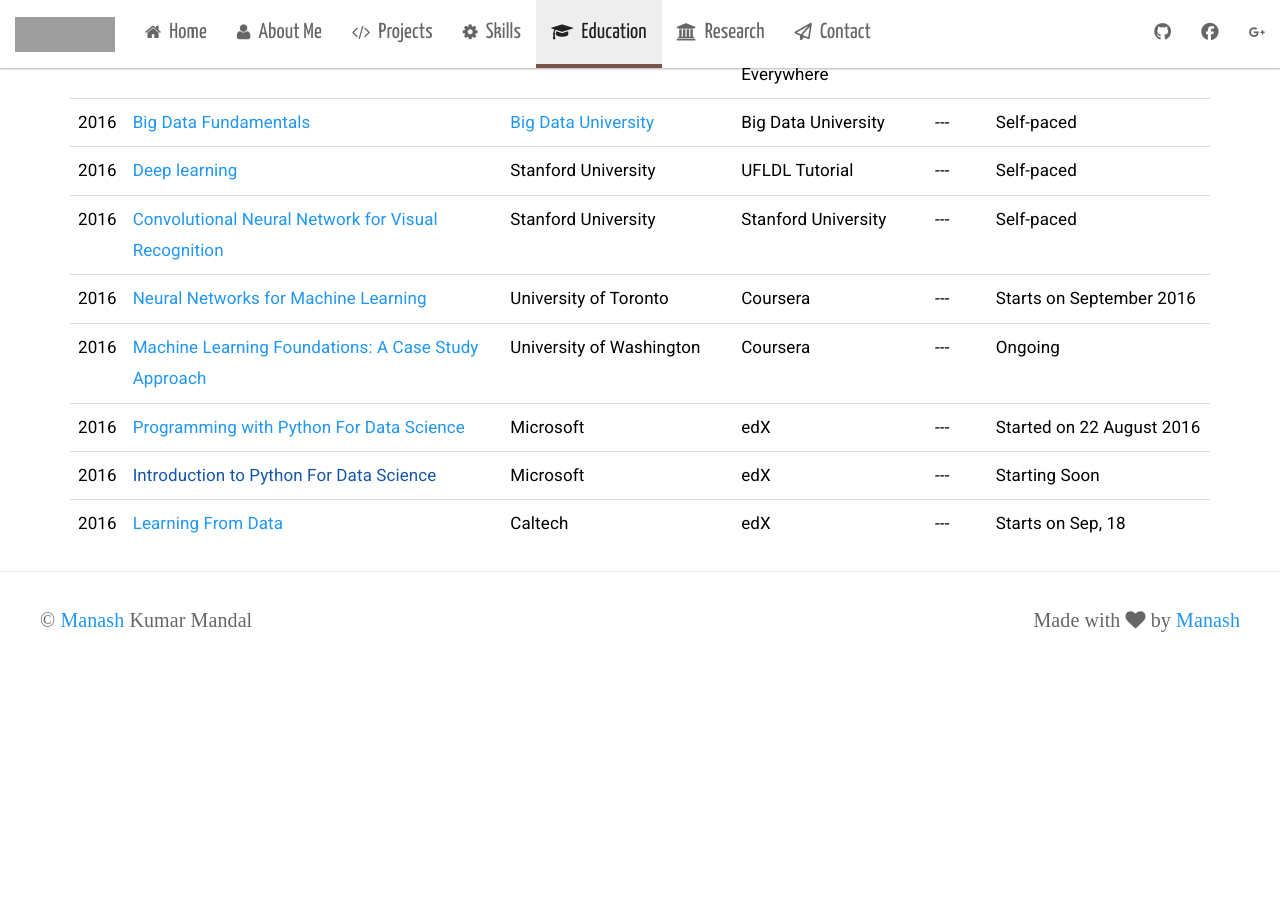
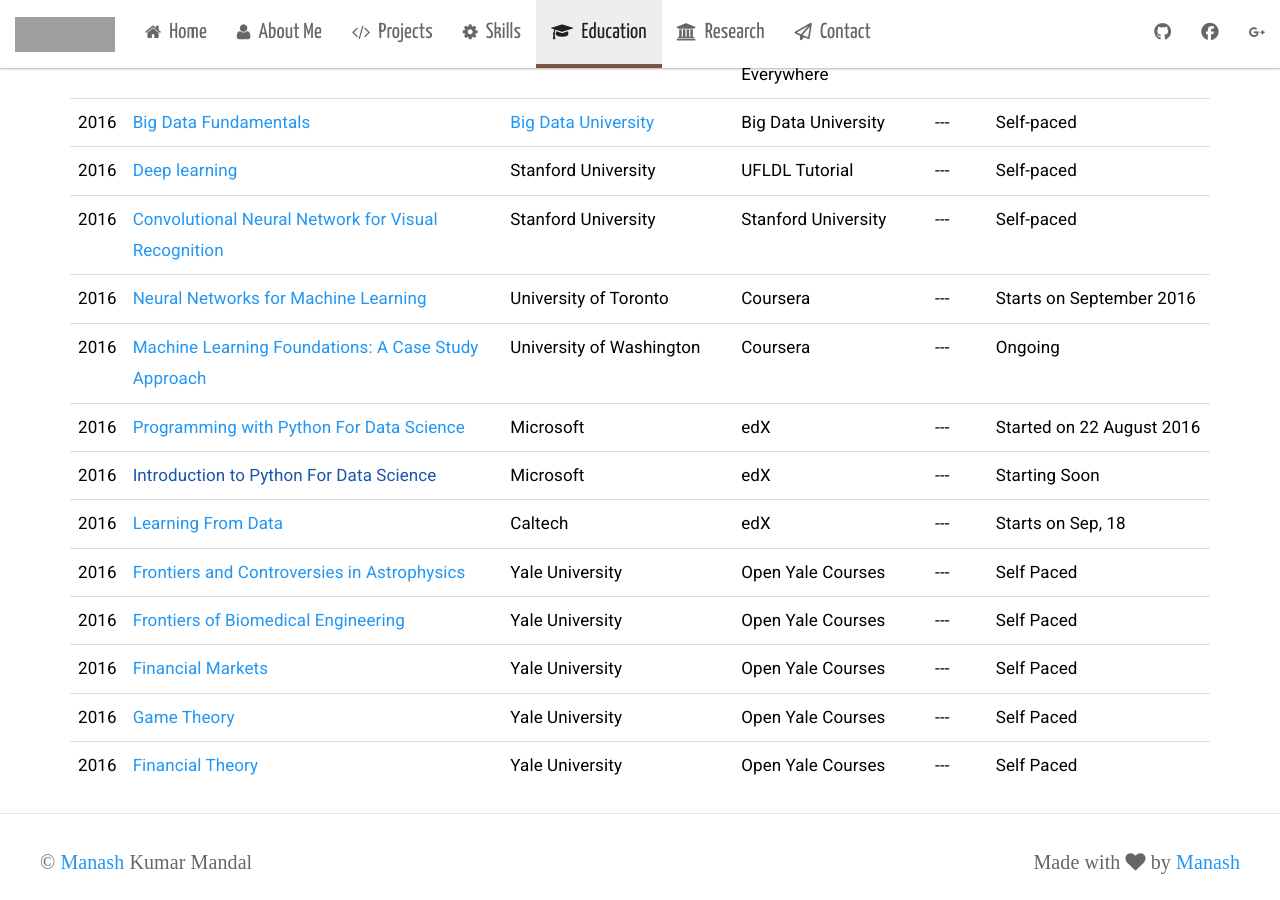
Before and after one commit to manashmandal/manashmandal.github.io, a Jekyll site: the page built from education.html, in a window 1280 px wide and 900 px high, scrolled down 1580 px. Built offline with Jekyll 4.4.1, drawn with Linux system fonts in a browser that asks for light colours; nearby versions of some CDN libraries; some web fonts are replaced; before the commit the page ends 2239 px from its top, so only the background shows below that; grey boxes are pictures that could not be loaded.

Commit message:
Update education.html

```diff
--- a/education.html
+++ b/education.html
@@ -249,6 +249,51 @@
             <td>Starts on Sep, 18</td>
         </tr>
 
+        <tr>
+            <td>2016</td>
+            <td><a href="http://oyc.yale.edu/astronomy/astr-160" target="_blank">Frontiers and Controversies in Astrophysics</a></td>
+            <td>Yale University</td>
+            <td>Open Yale Courses</td>
+            <td> --- </td>
+            <td>Self Paced</td>
+        </tr>
+
+        <tr>
+            <td>2016</td>
+            <td><a href="http://oyc.yale.edu/biomedical-engineering/beng-100" target="_blank">Frontiers of Biomedical Engineering</a></td>
+            <td>Yale University</td>
+            <td>Open Yale Courses</td>
+            <td> --- </td>
+            <td>Self Paced</td>
+        </tr>
+
+        <tr>
+            <td>2016</td>
+            <td><a href="http://oyc.yale.edu/economics/econ-252-11" target="_blank">Financial Markets</a></td>
+            <td>Yale University</td>
+            <td>Open Yale Courses</td>
+            <td> --- </td>
+            <td>Self Paced</td>
+        </tr>
+
+        <tr>
+            <td>2016</td>
+            <td><a href="http://oyc.yale.edu/economics/econ-159" target="_blank">Game Theory</a></td>
+            <td>Yale University</td>
+            <td>Open Yale Courses</td>
+            <td> --- </td>
+            <td>Self Paced</td>
+        </tr>
+
+        <tr>
+            <td>2016</td>
+            <td><a href="http://oyc.yale.edu/economics/econ-251" target="_blank">Financial Theory</a></td>
+            <td>Yale University</td>
+            <td>Open Yale Courses</td>
+            <td> --- </td>
+            <td>Self Paced</td>
+        </tr>
+
     </table>
 
 </div>
```
